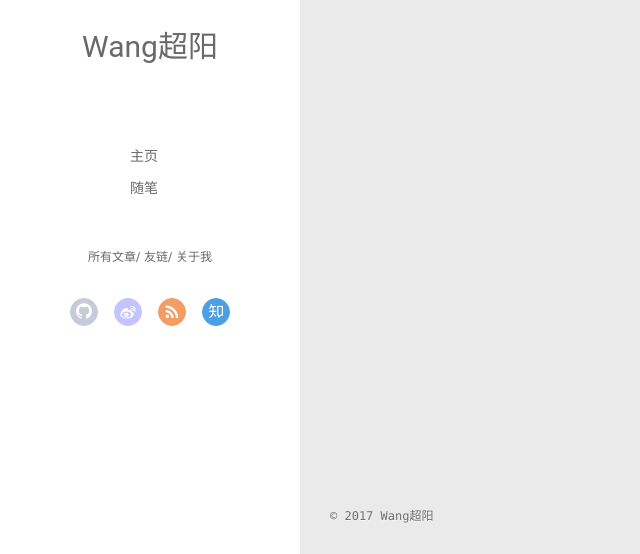
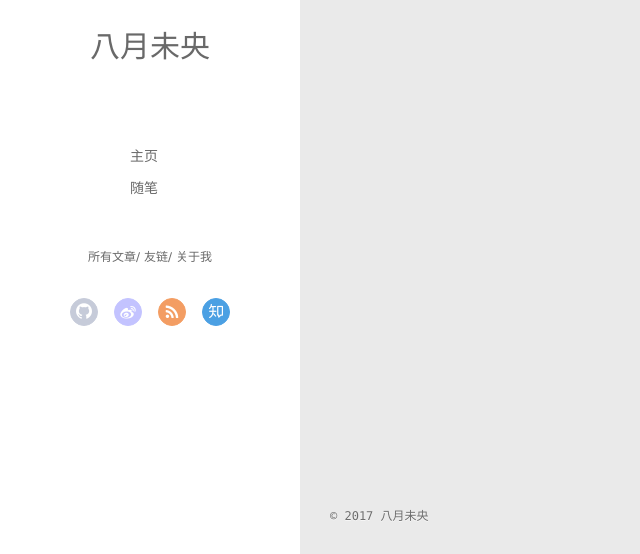
Before and after one commit to wcy21k/wcy21k.github.io, a plain HTML site: page archives/index.html in a window 1280 px wide. Shown: the part 243-797 px from the top of the page, 0-640 px from the left. Drawn offline with Linux system fonts and the light colour scheme; no server answers.

Commit message:
Site updated: 2017-10-31 09:48:20

```diff
--- a/archives/index.html
+++ b/archives/index.html
@@ -46,7 +46,7 @@
 			<img src="" class="js-avatar">
 		</a>
 		<hgroup>
-		  <h1 class="header-author"><a href="">Wang超阳</a></h1>
+		  <h1 class="header-author"><a href="">八月未央</a></h1>
 		</hgroup>
 
 
@@ -104,7 +104,7 @@
 				<img src="" class="js-avatar">
 			</div>
 			<hgroup>
-			  <h1 class="header-author js-header-author">Wang超阳</h1>
+			  <h1 class="header-author js-header-author">八月未央</h1>
 			</hgroup>
 
 
@@ -202,7 +202,7 @@
   <div class="outer">
     <div id="footer-info">
     	<div class="footer-left">
-    		&copy; 2017 Wang超阳
+    		&copy; 2017 八月未央
     	</div>
       	<div class="footer-right">
       		<a href="http://hexo.io/" target="_blank">Hexo</a>  Theme <a href="https://github.com/litten/hexo-theme-yilia" target="_blank">Yilia</a> by Litten
```
Also changed, not shown: 2017/10/27/hello-world/index.html (+3 -3 lines), archives/2017/10/index.html (+3 -3 lines), archives/2017/index.html (+3 -3 lines), index.html (+3 -3 lines).
